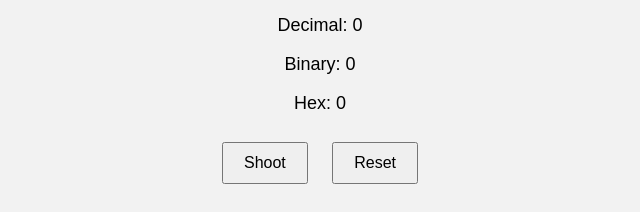
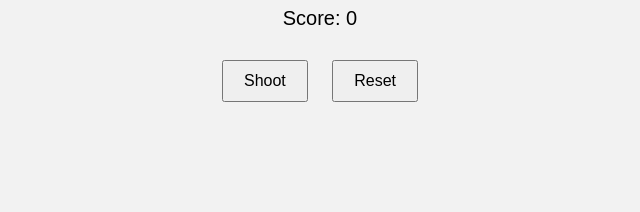
Before and after one commit to za1nahmed/basketball, a plain HTML site: page index.html in a window 1280 px wide. Both pictures are taken after a click on the button "Reset". Shown: the part 588-800 px from the top of the page, without its empty margins (320-960 px from the left). Drawn offline with Linux system fonts and the light colour scheme.

Commit message:
simplifid code

```diff
--- a/index.html
+++ b/index.html
@@ -24,8 +24,9 @@
       font-size: 16px;
     }
 
-    #scores {
-      font-size: 18px;
+    #score {
+      font-size: 20px;
+      margin-top: 10px;
     }
   </style>
 </head>
@@ -34,16 +35,13 @@
   <h1>🏀 Simple Basketball Game</h1>
   <canvas id="gameCanvas" width="400" height="500"></canvas>
 
-  <div id="scores">
-    <p>Decimal: <span id="dec">0</span></p>
-    <p>Binary: <span id="bin">0</span></p>
-    <p>Hex: <span id="hex">0</span></p>
-  </div>
+  <p id="score">Score: 0</p>
 
   <button onclick="shoot()">Shoot</button>
   <button onclick="resetGame()">Reset</button>
 
   <script>
+    // === Variables ===
     const canvas = document.getElementById("gameCanvas");
     const ctx = canvas.getContext("2d");
 
@@ -54,6 +52,7 @@
     const ballImg = new Image();
     ballImg.src = "https://upload.wikimedia.org/wikipedia/commons/7/7a/Basketball.png";
 
+    // Drawing Functions
     function draw() {
       ctx.clearRect(0, 0, canvas.width, canvas.height);
 
@@ -65,6 +64,7 @@
       ctx.drawImage(ballImg, 185, ballY, 30, 30);
     }
 
+    // Game Functions
     function shoot() {
       if (moving) return;
       moving = true;
@@ -84,30 +84,22 @@
     }
 
     function checkScore() {
+      // chance to score
       if (Math.random() < 0.5) {
         score++;
-        updateScores();
+        document.getElementById("score").textContent = "Score: " + score;
         alert("You scored!");
       } else {
         alert("Miss!");
       }
     }
 
-    function updateScores() {
-      document.getElementById("dec").textContent = score;
-      document.getElementById("bin").textContent = score.toString(2);
-      document.getElementById("hex").textContent = score.toString(16).toUpperCase();
-    }
-
     function resetGame() {
       score = 0;
-      updateScores();
+      document.getElementById("score").textContent = "Score: " + score;
       ballY = 450;
       draw();
     }
 
-    // Start
-    ballImg.onload = draw;
-  </script>
-</body>
-</html>
+    // Start game
+    ballImg
```
